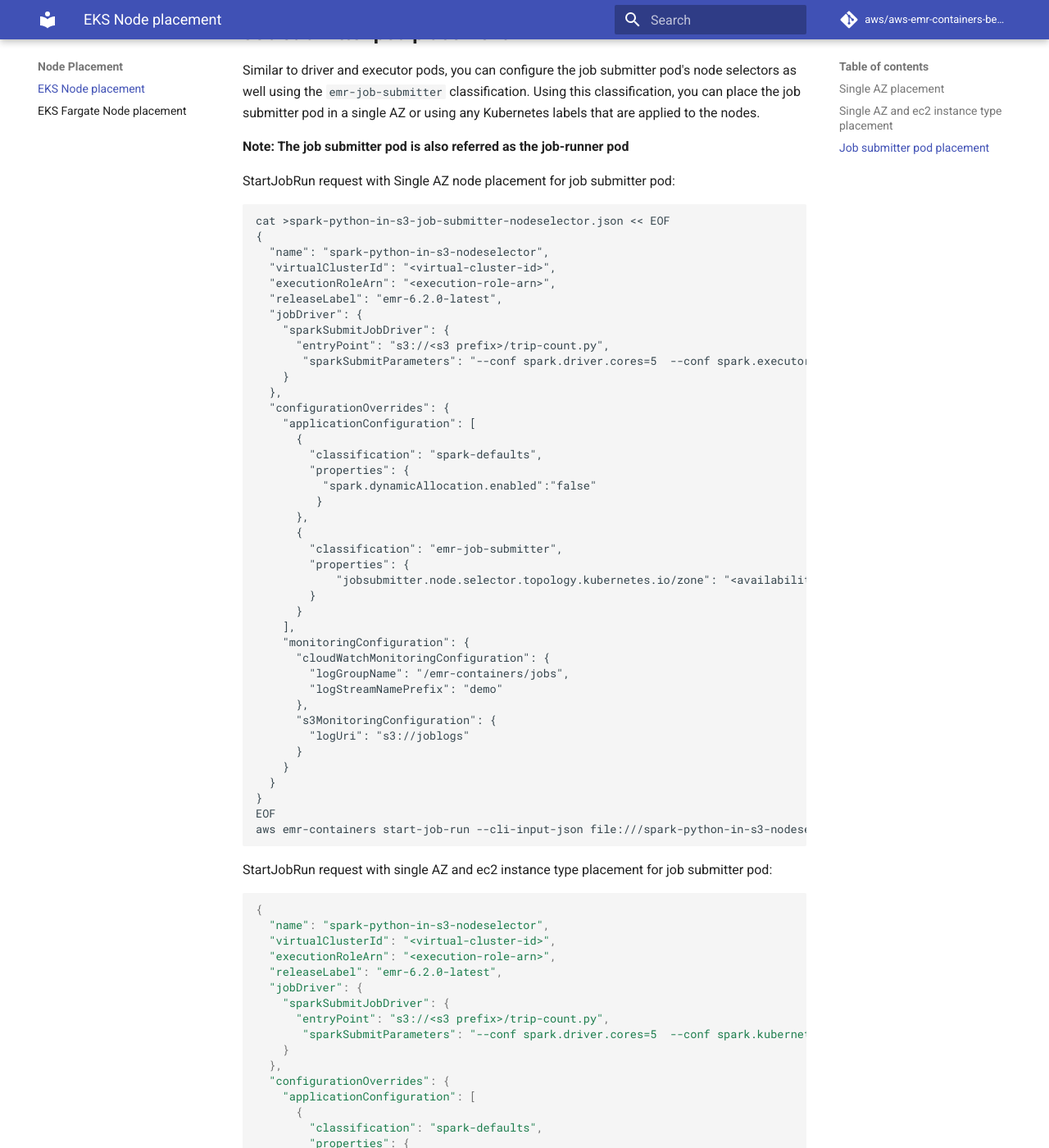
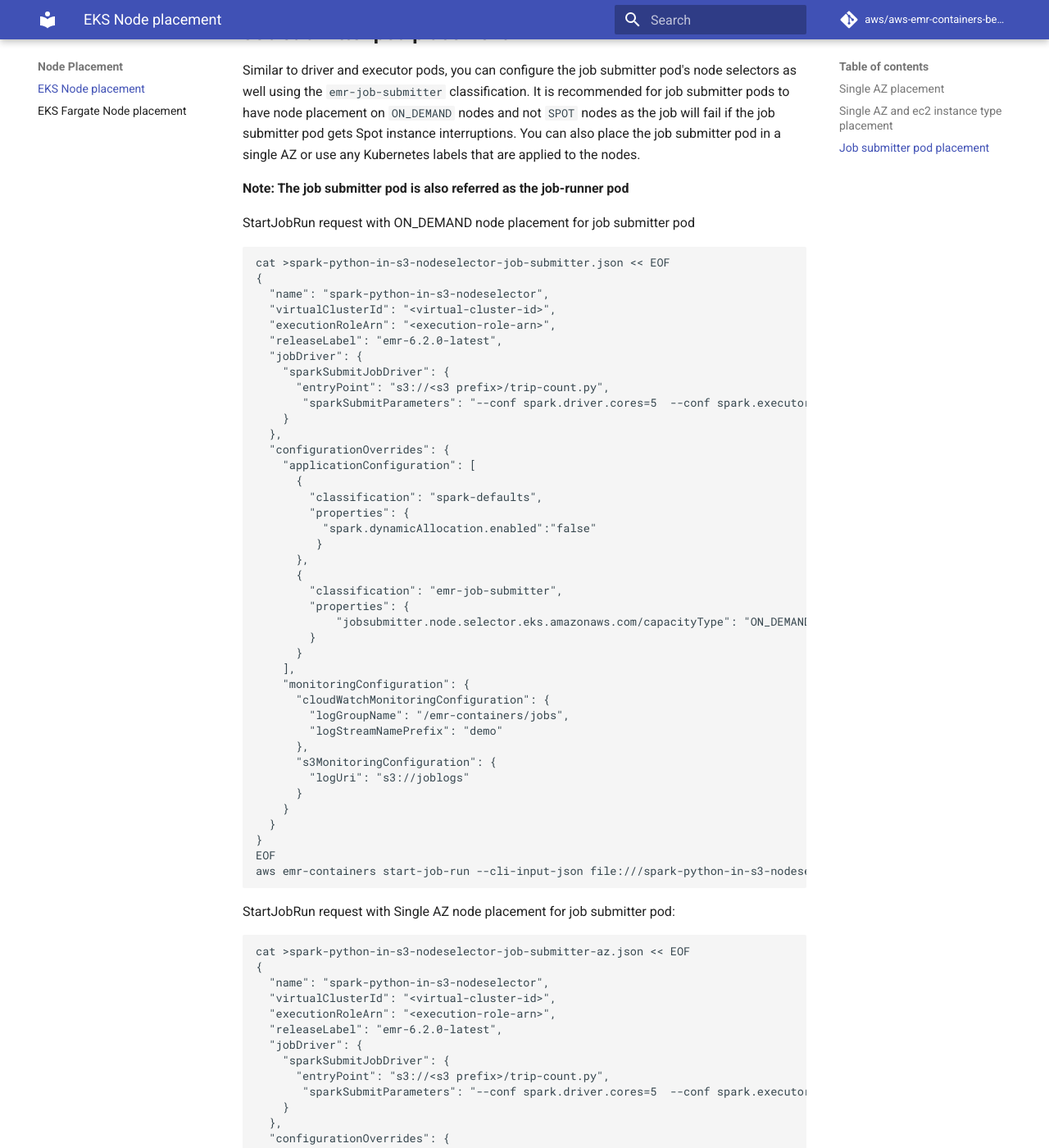
Before and after one commit to aws/aws-emr-containers-best-practices, an MkDocs documentation site: the page built from content/node-placement/docs/eks-node-placement.md, in a window 1280 px wide and 1400 px high, scrolled down 2819 px. Shown: the whole window at 82% size. Built offline with MkDocs 1.6.1 and Material for MkDocs 9.7.7, drawn with Linux system fonts in a browser that asks for light colours; comment, search, counter and statistics services are not loaded; some of the changed text lies outside the part shown.

Commit message:
Added recommendation and example for job submitter node placement on ON_DEMAND nodes (#45)

````diff
--- a/content/node-placement/docs/eks-node-placement.md
+++ b/content/node-placement/docs/eks-node-placement.md
@@ -115,14 +115,60 @@
 ## **Job submitter pod placement**
 
 Similar to driver and executor pods, you can configure the job submitter pod's node selectors as well using the `emr-job-submitter` classification.
-Using this classification, you can place the job submitter pod in a single AZ or using any Kubernetes labels that are applied to the nodes.
+It is recommended for job submitter pods to have node placement on `ON_DEMAND` nodes and not `SPOT` nodes as the job will fail if the job submitter pod gets Spot instance interruptions.
+You can also place the job submitter pod in a single AZ or use any Kubernetes labels that are applied to the nodes.
 
 **Note: The job submitter pod is also referred as the job-runner pod**
+
+StartJobRun request with ON_DEMAND node placement for job submitter pod
+
+```
+cat >spark-python-in-s3-nodeselector-job-submitter.json << EOF
+{
+  "name": "spark-python-in-s3-nodeselector",
+  "virtualClusterId": "<virtual-cluster-id>",
+  "executionRoleArn": "<execution-role-arn>",
+  "releaseLabel": "emr-6.2.0-latest",
+  "jobDriver": {
+    "sparkSubmitJobDriver": {
+      "entryPoint": "s3://<s3 prefix>/trip-count.py",
+       "sparkSubmitParameters": "--conf spark.driver.cores=5  --conf spark.executor.memory=20G --conf spark.driver.memory=15G --conf spark.executor.cores=6"
+    }
+  },
+  "configurationOverrides": {
+    "applicationConfiguration": [
+      {
+        "classification": "spark-defaults",
+        "properties": {
+          "spark.dynamicAllocation.enabled":"false"
+         }
+      },
+      {
+        "classification": "emr-job-submitter",
+        "properties": {
+            "jobsubmitter.node.selector.eks.amazonaws.com/capacityType": "ON_DEMAND"
+        }
+      }
+    ],
+    "monitoringConfiguration": {
+      "cloudWatchMonitoringConfiguration": {
+        "logGroupName": "/emr-containers/jobs",
+        "logStreamNamePrefix": "demo"
+      },
+      "s3MonitoringConfiguration": {
+        "logUri": "s3://joblogs"
+      }
+    }
+  }
+}
+EOF
+aws emr-containers start-job-run --cli-input-json file:///spark-python-in-s3-nodeselector-job-submitter.json
+```
 
 StartJobRun request with Single AZ node placement for job submitter pod:
 
 ```
-cat >spark-python-in-s3-job-submitter-nodeselector.json << EOF
+cat >spark-python-in-s3-nodeselector-job-submitter-az.json << EOF
 {
   "name": "spark-python-in-s3-nodeselector",
   "virtualClusterId": "<virtual-cluster-id>",
@@ -161,7 +207,7 @@
   }
 }
 EOF
-aws emr-containers start-job-run --cli-input-json file:///spark-python-in-s3-nodeselector.json
+aws emr-containers start-job-run --cli-input-json file:///spark-python-in-s3-nodeselector-job-submitter-az.json
 ```
 
 StartJobRun request with single AZ and ec2 instance type placement for job submitter pod:
````
Also changed, not shown: content/performance/docs/dra.md (+0 -1 lines).
